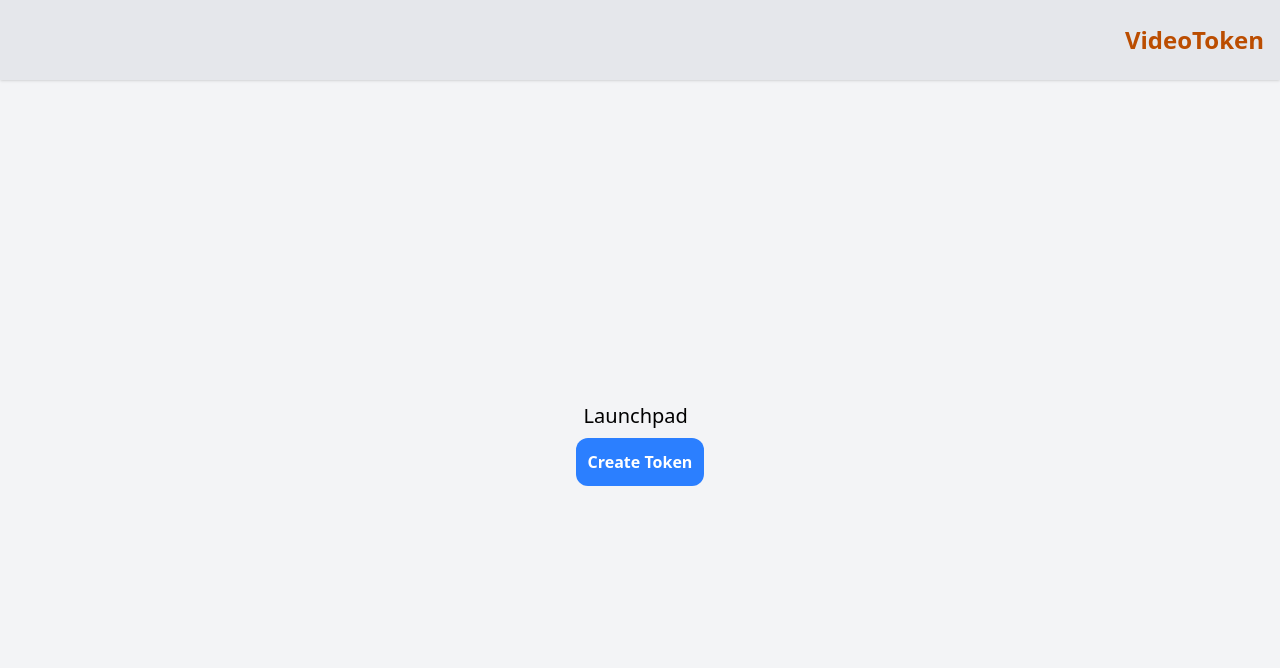
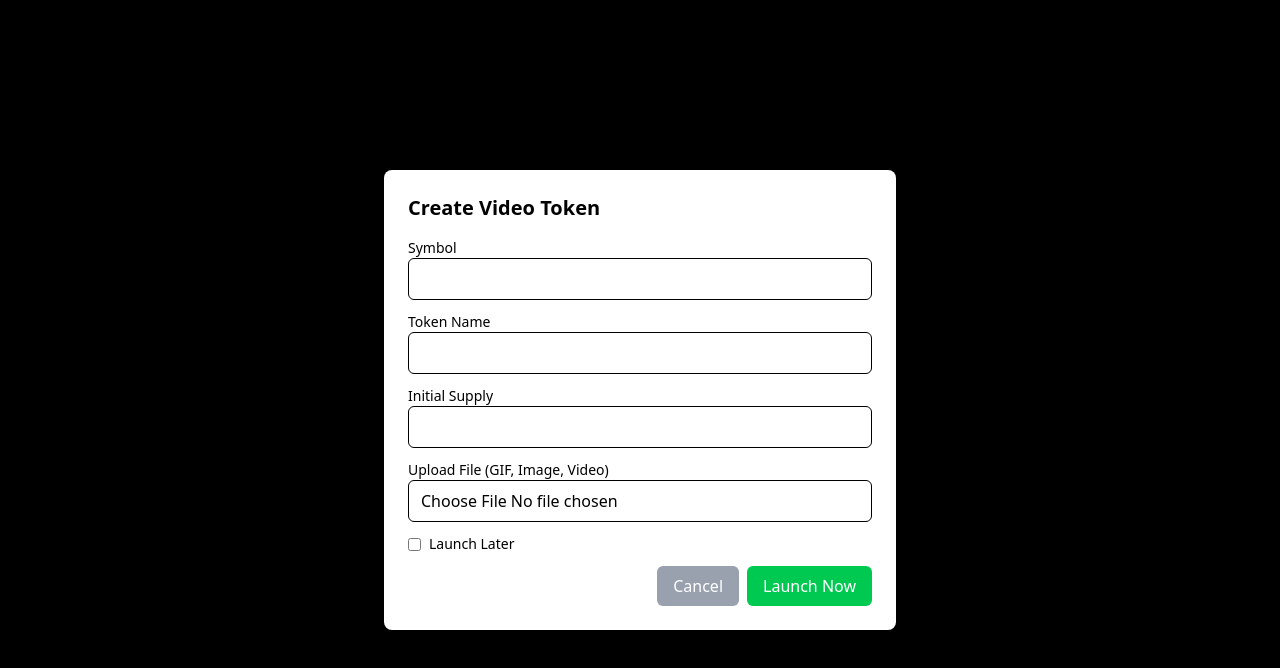
Before and after one commit to Jobex11/Video_Token, a React (Vite) app in the folder frontend/: page / in a window 1280 px wide. Both pictures are taken after a click on the button "Create Token". Shown: the top 668 px of the page. Built offline with nearby package versions, Linux system fonts and the light colour scheme; what @reown/appkit, @reown/appkit-adapter-solana would draw is missing.

Commit message:
added create token

```diff
--- a/frontend/src/components/CreateToken.tsx
+++ b/frontend/src/components/CreateToken.tsx
@@ -1,12 +1,164 @@
+import { useState } from "react";
+
 const CreateToken = () => {
+  const [isOpen, setIsOpen] = useState(false);
+  const [launchLater, setLaunchLater] = useState(false);
+
+  const [formData, setFormData] = useState({
+    symbol: "",
+    supply: "",
+    file: null as File | null,
+    launchDate: "",
+  });
+
+  const [transactionDetails, setTransactionDetails] = useState<{
+    contractAddress: string;
+    symbol: string;
+    name: string;
+    txHash: string;
+  } | null>(null);
+
+  const toggleModal = () => setIsOpen(!isOpen);
+  const handleChange = (e: React.ChangeEvent<HTMLInputElement>) => {
+    const { name, value, files } = e.target;
+    setFormData((prev) => ({
+      ...prev,
+      [name]: files ? files[0] : value,
+    }));
+  };
+
   return (
     <div>
       <div className="text-xl m-2">Launchpad</div>
       <div className="m-2s">
-        <button className="bg-blue-500 text-white p-3 font-semibold rounded-xl">
+        <button
+          onClick={toggleModal}
+          className="bg-blue-500 text-white p-3 font-semibold rounded-xl cursor-pointer"
+        >
           Create Token
         </button>
       </div>
+      {isOpen && (
+        <div className="fixed inset-0 bg-black bg-opacity-50 flex justify-center items-center p-4">
+          <div className="bg-white p-6 rounded-lg w-full max-w-lg shadow-lg">
+            <h2 className="text-xl font-bold mb-4">Create Video Token</h2>
+
+            <div className="mb-3">
+              <label className="block text-sm font-medium">Symbol</label>
+              <input
+                type="text"
+                name="symbol"
+                className="w-full border px-3 py-2 rounded-md"
+                onChange={handleChange}
+              />
+            </div>
+
+            <div className="mb-3">
+              <label className="block text-sm font-medium">Token Name</label>
+              <input
+                type="text"
+                name="name"
+                className="w-full border px-3 py-2 rounded-md"
+                onChange={handleChange}
+              />
+            </div>
+
+            <div className="mb-3">
+              <label className="block text-sm font-medium">
+                Initial Supply
+              </label>
+              <input
+                type="number"
+                name="supply"
+                className="w-full border px-3 py-2 rounded-md"
+                onChange={handleChange}
+              />
+            </div>
+
+            <div className="mb-3">
+              <label className="block text-sm font-medium">
+                Upload File (GIF, Image, Video)
+              </label>
+              <input
+                type="file"
+                accept="image/*, video/*, .gif"
+                name="file"
+                className="w-full border px-3 py-2 rounded-md"
+                onChange={handleChange}
+              />
+            </div>
+
+            <div className="mb-3 flex items-center">
+              <input
+                type="checkbox"
+                id="launchLater"
+                className="mr-2"
+                checked={launchLater}
+                onChange={() => setLaunchLater(!launchLater)}
+              />
+              <label htmlFor="launchLater" className="text-sm font-medium">
+                Launch Later
+              </label>
+            </div>
+
+            {launchLater && (
+              <div className="mb-3">
+                <label className="block text-sm font-medium">
+                  Launch Date & Time
+                </label>
+                <input
+                  type="datetime-local"
+                  name="launchDate"
+                  className="w-full border px-3 py-2 rounded-md"
+                  onChange={handleChange}
+                />
+              </div>
+            )}
+
+            <div className="flex justify-end gap-2">
+              <button
+                onClick={toggleModal}
+                className="px-4 py-2 bg-gray-400 text-white rounded-md hover:bg-gray-500"
+              >
+                Cancel
+              </button>
+              <button className="px-4 py-2 bg-green-500 text-white rounded-md hover:bg-green-600">
+                {launchLater ? "Schedule Launch" : "Launch Now"}
+              </button>
+            </div>
+          </div>
+        </div>
+      )}
+
+      {transactionDetails && (
+        <div className="fixed inset-0 bg-black bg-opacity-50 flex justify-center items-center p-4">
+          <div className="bg-white p-6 rounded-lg w-full max-w-lg shadow-lg">
+            <h2 className="text-xl font-bold mb-4">
+              Token Created Successfully
+            </h2>
+            <p>
+              <strong>Contract Address:</strong>{" "}
+              {transactionDetails.contractAddress}
+            </p>
+            <p>
+              <strong>Name:</strong> {transactionDetails.name}
+            </p>
+            <p>
+              <strong>Symbol:</strong> {transactionDetails.symbol}
+            </p>
+            <p>
+              <strong>Transaction Hash:</strong> {transactionDetails.txHash}
+            </p>
+
+            <button
+              onClick={() => setTransactionDetails(null)}
+              className="mt-4 px-4 py-2 bg-blue-500 text-white rounded-md hover:bg-blue-600"
+            >
+              Close
+            </button>
+          </div>
+        </div>
+      )}
     </div>
   );
 };
```
